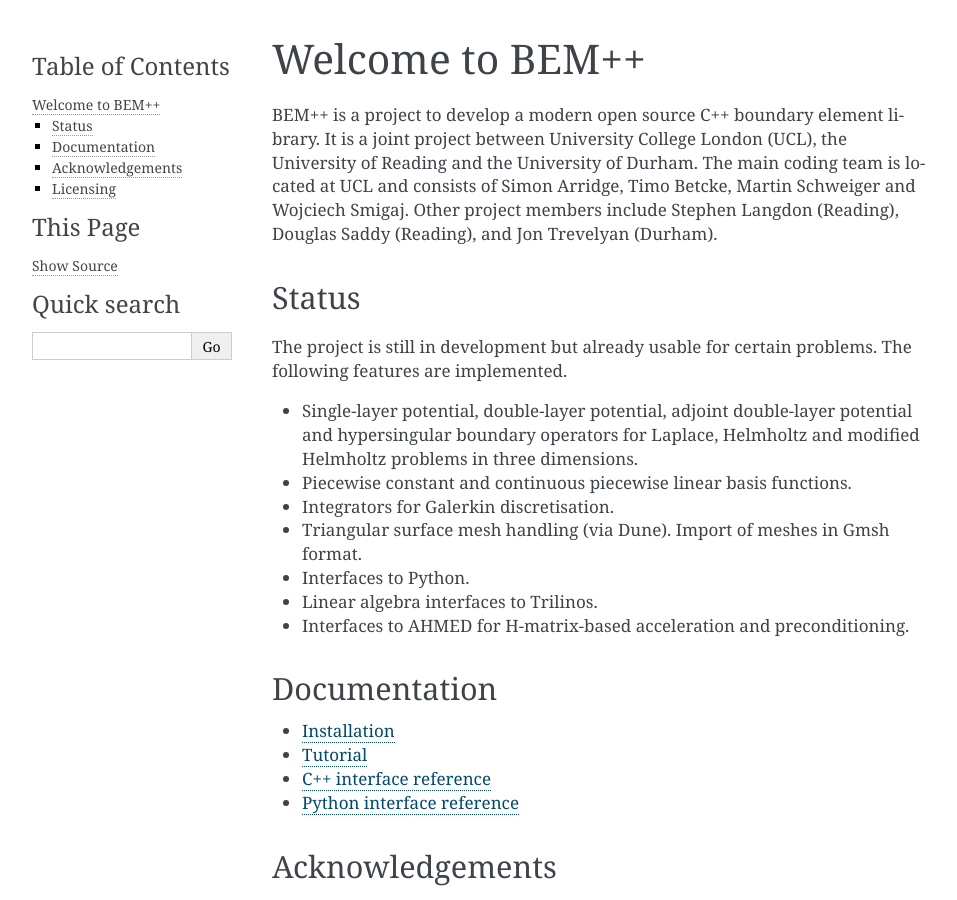
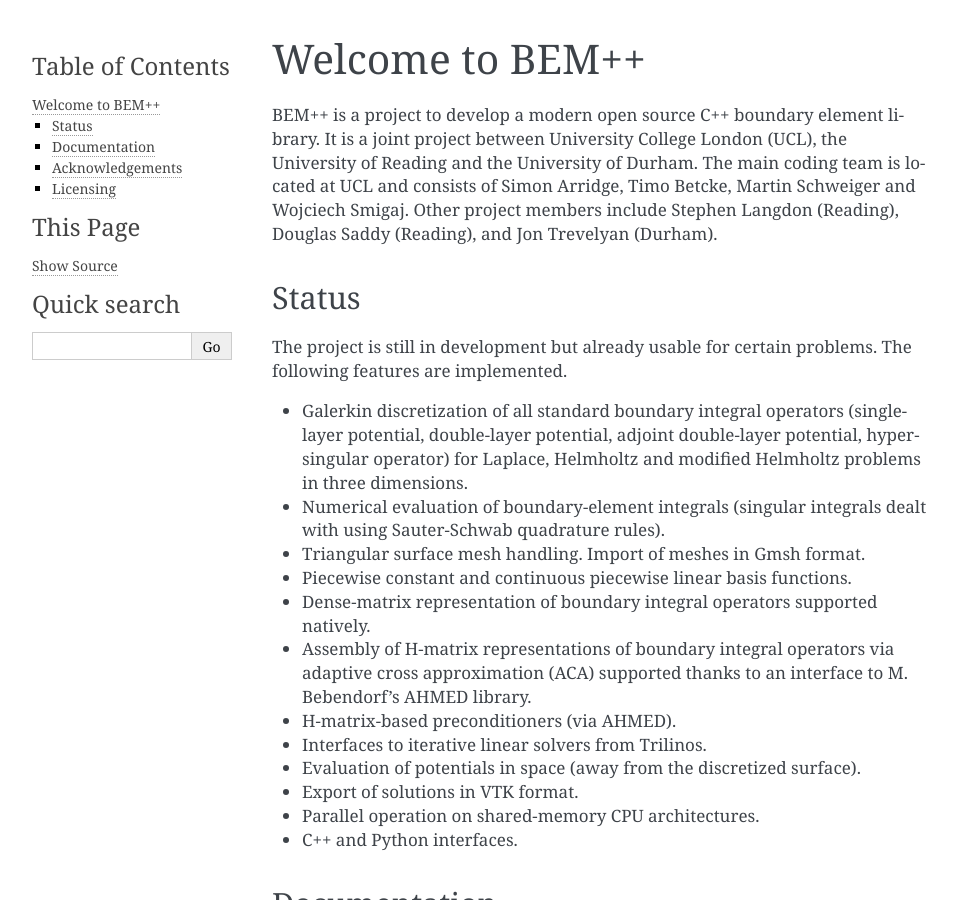
Before and after one commit to evantwout/web, a Sphinx documentation site: the page built from source/index.rst, in a window 1280 px wide and 900 px high. Shown: the whole window, without its empty margins (148-1105 px from the left). Built offline with Sphinx 7.4.7, drawn with Linux system fonts in a browser that asks for light colours; formulas are drawn with MathJax 3.

Commit message:
Updated the list of BEM++ features.

```diff
--- a/source/index.rst
+++ b/source/index.rst
@@ -16,13 +16,35 @@
 ------
 The project is still in development but already usable for certain problems. The following features are implemented.
 
-* Single-layer potential, double-layer potential, adjoint double-layer potential and hypersingular boundary operators for Laplace, Helmholtz and modified Helmholtz problems in three dimensions.
-* Piecewise constant and continuous piecewise linear basis functions.
-* Integrators for Galerkin discretisation.
-* Triangular surface mesh handling (via Dune). Import of meshes in Gmsh format.
-* Interfaces to Python.
-* Linear algebra interfaces to Trilinos.
-* Interfaces to AHMED for H-matrix-based acceleration and preconditioning.
+- Galerkin discretization of all standard boundary integral operators
+  (single-layer potential, double-layer potential, adjoint double-layer
+  potential, hypersingular operator) for Laplace, Helmholtz and modified
+  Helmholtz problems in three dimensions.
+
+- Numerical evaluation of boundary-element integrals (singular integrals dealt
+  with using Sauter-Schwab quadrature rules).
+
+- Triangular surface mesh handling. Import of meshes in Gmsh format.
+
+- Piecewise constant and continuous piecewise linear basis functions.
+
+- Dense-matrix representation of boundary integral operators supported natively.
+
+- Assembly of H-matrix representations of boundary integral operators via
+  adaptive cross approximation (ACA) supported thanks to an interface to
+  M. Bebendorf’s AHMED library.
+
+- H-matrix-based preconditioners (via AHMED).
+
+- Interfaces to iterative linear solvers from Trilinos.
+
+- Evaluation of potentials in space (away from the discretized surface).
+
+- Export of solutions in VTK format.
+
+- Parallel operation on shared-memory CPU architectures.
+
+- C++ and Python interfaces.
 
 Documentation
 -------------
```
